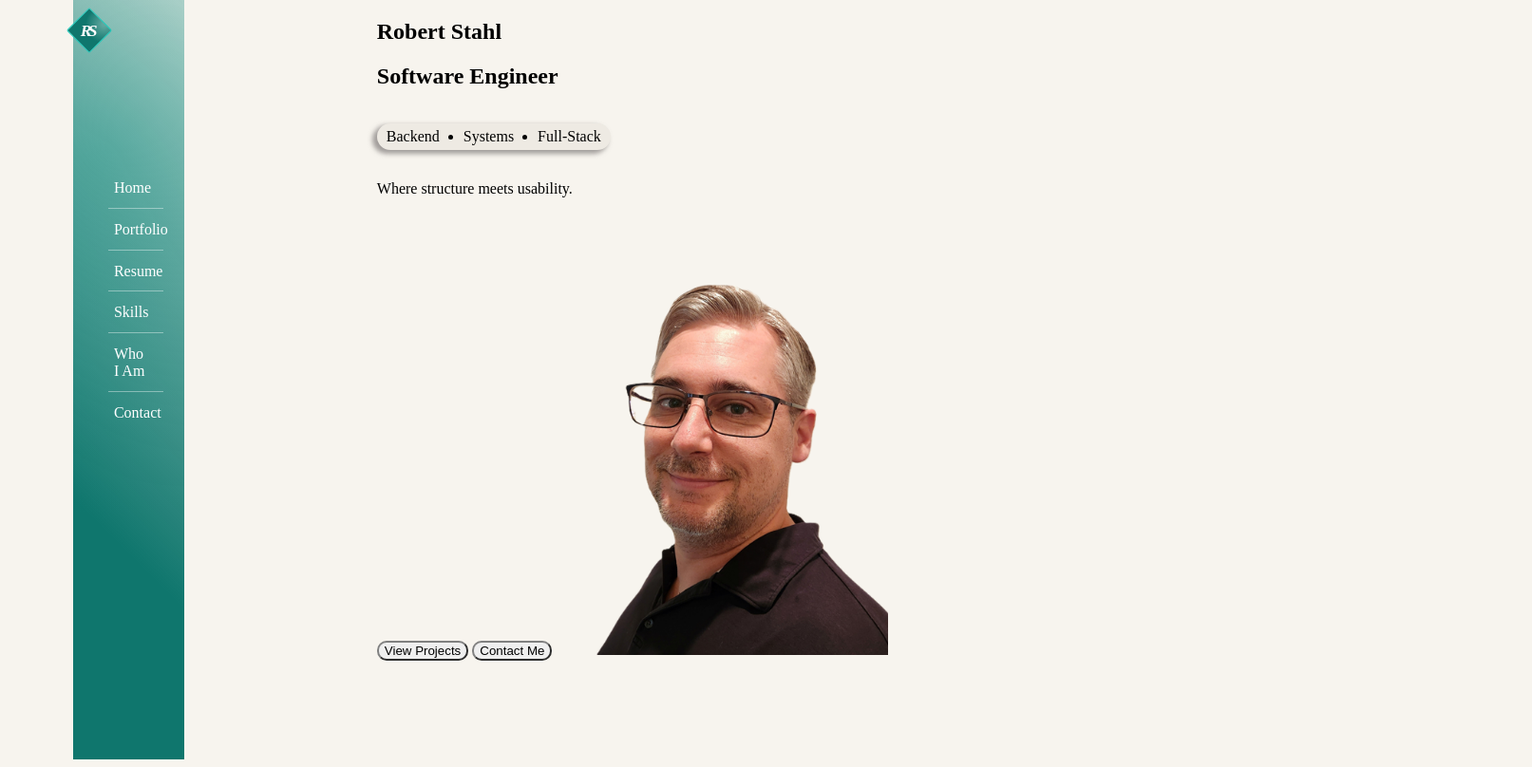
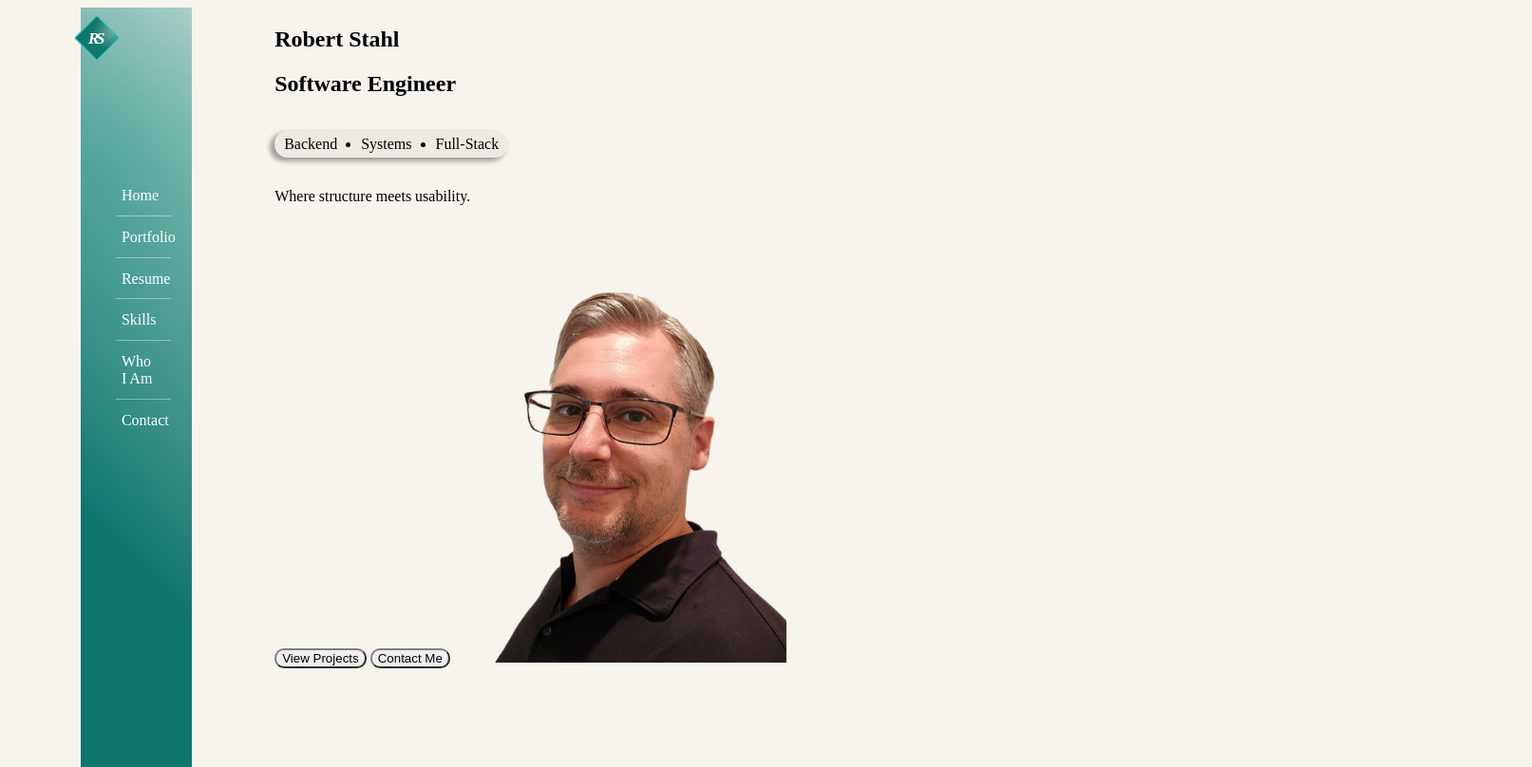
Before and after one commit to robertstahldev/robertstahldev.github.io, a plain HTML site: page index.html in a window 1536 px wide. Shown: the top 808 px of the page at 95% size, 1613 px wide, since content can reach past the window. Drawn offline with Linux system fonts and the light colour scheme.

Commit message:
Minor desktop responsiveness fix.

```diff
--- a/css/style-new.css
+++ b/css/style-new.css
@@ -66,7 +66,7 @@
 }
 
 body {
-  margin: 0;
+  margin-right: 3em;
   background-color: #f7f4ee;
 }
 
@@ -473,3 +473,11 @@
 }
 
 }
+
+@media (min-width: 1400px) {
+  .container > main {
+    grid-template-columns: 1fr 8fr;
+    max-width: 90%;
+  }
+
+}
```
